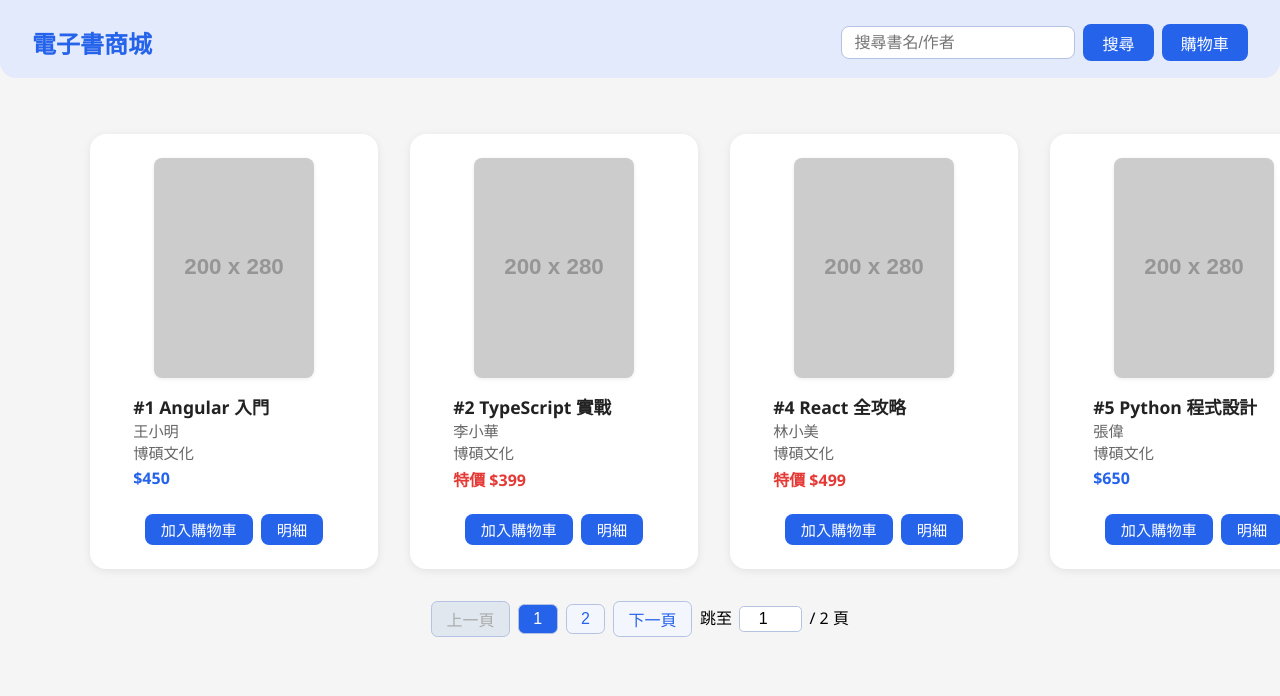
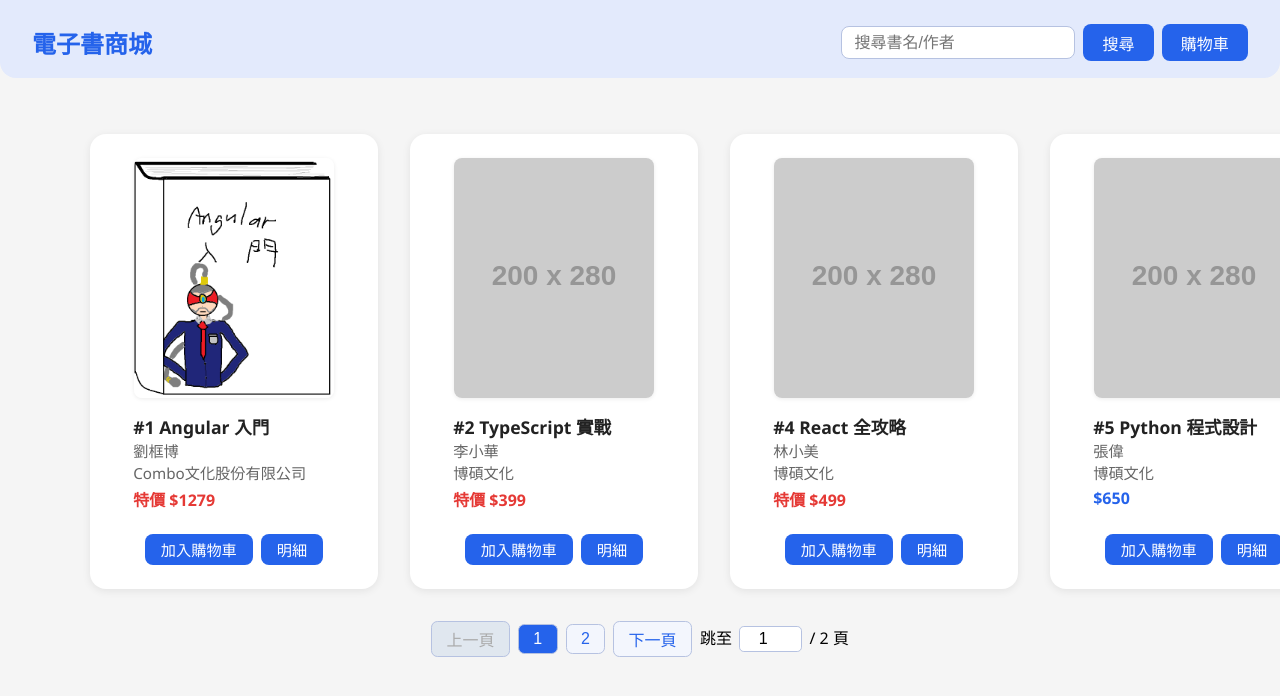
Before and after one commit to FozzzSizTa/mcu-113-2-web-11360661-final, an Angular app: page / in a window 1280 px wide. Shown: the top 696 px of the page. Built offline with nearby package versions, Linux system fonts and the light colour scheme; data requests are answered from the project's data file.

Commit message:
style(book-store): 調整書卡圖片寬度使其稍微變寬

```diff
--- a/angular.json
+++ b/angular.json
@@ -26,10 +26,8 @@
             "tsConfig": "tsconfig.app.json",
             "inlineStyleLanguage": "scss",
             "assets": [
-              {
-                "glob": "**/*",
-                "input": "public"
-              }
+              "src/assets",
+              "src/favicon.ico"
             ],
             "styles": [
               "src/styles.scss"
@@ -85,10 +83,8 @@
             "tsConfig": "tsconfig.spec.json",
             "inlineStyleLanguage": "scss",
             "assets": [
-              {
-                "glob": "**/*",
-                "input": "public"
-              }
+              "src/assets",
+              "src/favicon.ico"
             ],
             "styles": [
               "src/styles.scss"
--- a/db.json
+++ b/db.json
@@ -3,12 +3,12 @@
     {
       "id": 1,
       "title": "Angular 入門",
-      "author": "王小明",
-      "publisher": "博碩文化",
-      "price": 450,
-      "image": "https://fakeimg.pl/200x280/?text=Angular",
+      "author": "劉框博",
+      "publisher": "Combo文化股份有限公司",
+      "price": 1280,
+      "image": "assets/Lee.png",
       "IsShow": true,
-      "IsOnSale": null
+      "IsOnSale": 1279
     },
     {
       "id": 2,
--- a/src/app/book-store.component.scss
+++ b/src/app/book-store.component.scss
@@ -96,8 +96,8 @@ h2 {
   box-shadow: 0 4px 16px rgba(0, 0, 0, 0.15);
 }
 .book-card img {
-  width: 160px;
-  height: 220px;
+  width: 200px;
+  height: 240px;
   object-fit: cover;
   border-radius: 0.5rem;
   margin-bottom: 1rem;
--- a/src/app/cart.component.scss
+++ b/src/app/cart.component.scss
@@ -150,7 +150,7 @@ th {
   margin: 2em auto;
   background: #f3f6fd;
   border-radius: 1em;
-  box-shadow: 0 2px 8px rgba(0,0,0,0.08);
+  box-shadow: 0 2px 8px rgba(0, 0, 0, 0.08);
   padding: 2em 2.5em;
   text-align: center;
 }
--- a/src/app/cart.component.ts
+++ b/src/app/cart.component.ts
@@ -66,8 +66,12 @@ export class CartComponent {
       name: this.name,
       address: this.address,
       phone: this.phone,
-      items: this.cart.map(item => ({ name: item.name, qty: item.qty, price: item.price })),
-      total: this.totalPrice
+      items: this.cart.map((item) => ({
+        name: item.name,
+        qty: item.qty,
+        price: item.price,
+      })),
+      total: this.totalPrice,
     };
     // 清空購物車
     this.cart = [];
```
Also changed, not shown: src/app/cart.component.html (+19 -5 lines), src/assets/Lee.png (added).
